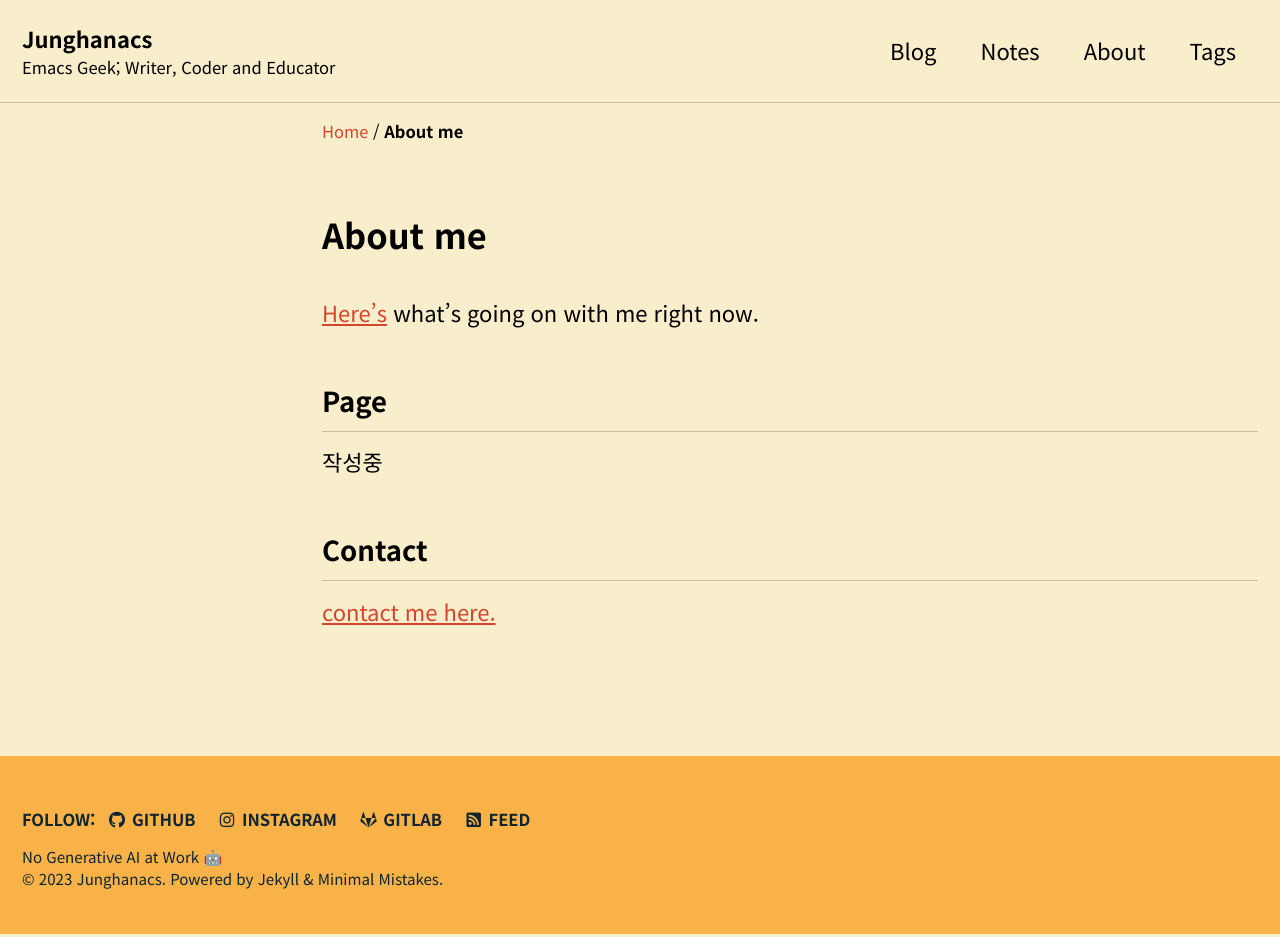
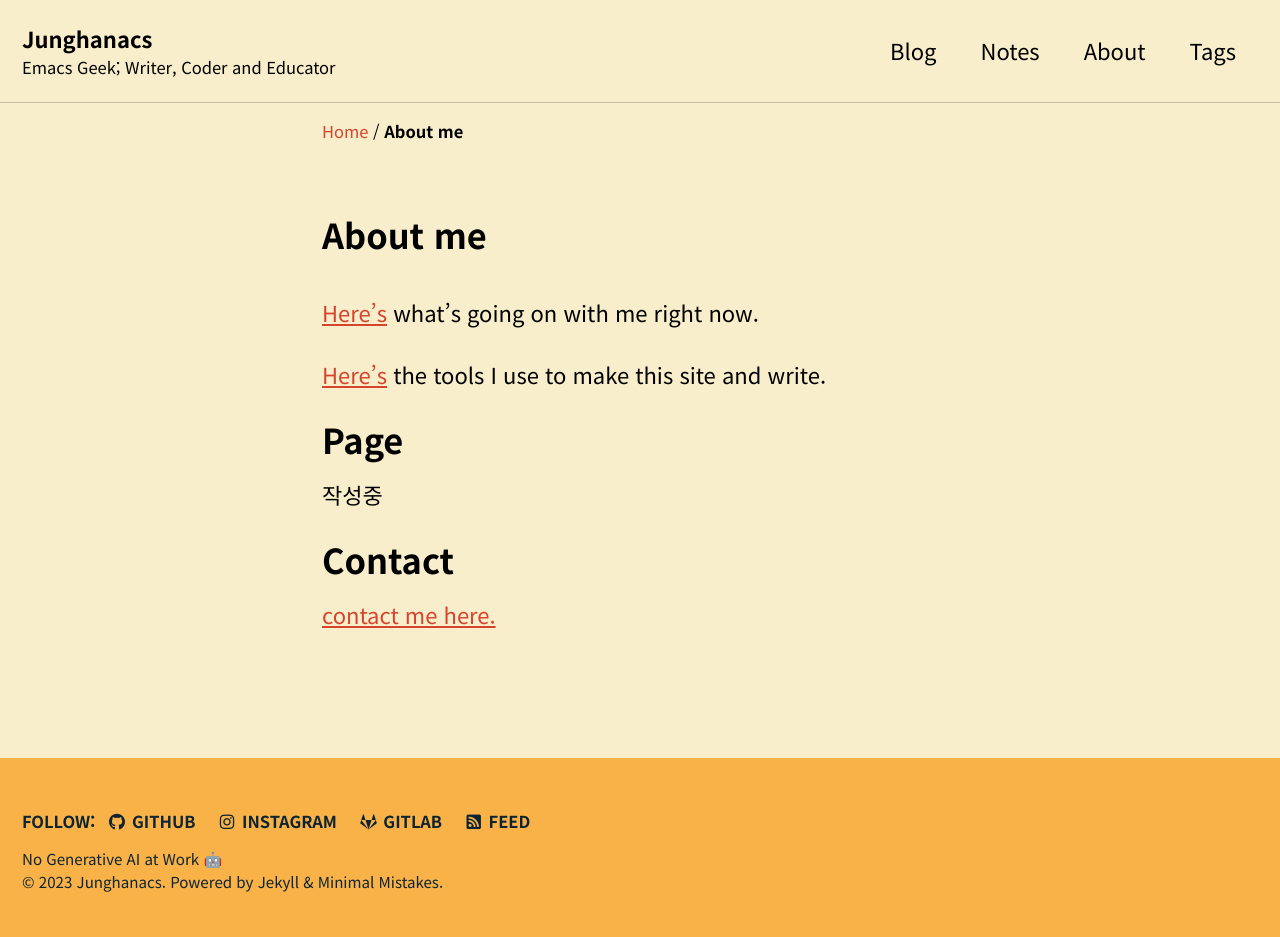
Before and after one commit to junghanacs/junghanacs.com.old, a Jekyll site: the page built from _pages/about.md, in a window 1280 px wide. Built offline with Jekyll 4.4.1, drawn with Linux system fonts in a browser that asks for light colours; cached includes are drawn as plain includes; some web fonts are replaced.

Commit message:
export from org to md

```diff
--- a/_pages/about.md
+++ b/_pages/about.md
@@ -9,12 +9,12 @@ classes: wide
 
 [Here's](https://notes.junghanacs.com/now) what's going on with me right now.
 
-<!-- [Here's](https://notes.junghanacs.com/tools-i-use) the tools I use to make this site and write. -->
+[Here's](https://notes.junghanacs.com/tools-i-use) the tools I use to make this site and write.
 
-## Page
+# Page
 
 작성중
 
-## Contact
+# Contact
 
 [contact me here.](mailto:junghanacs@gmail.com)
```
Also changed, not shown: _pages/home.md (+2 -3 lines).
